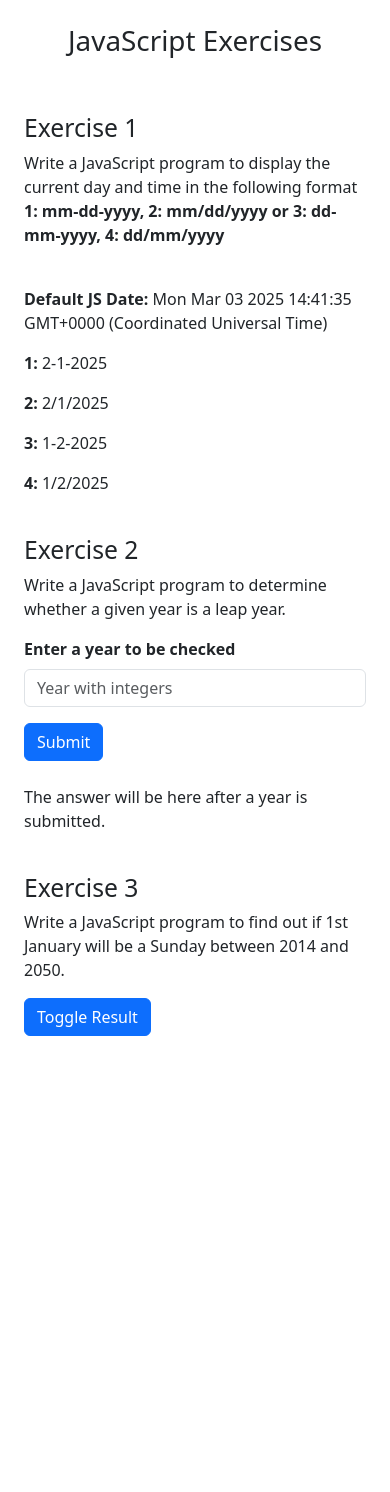
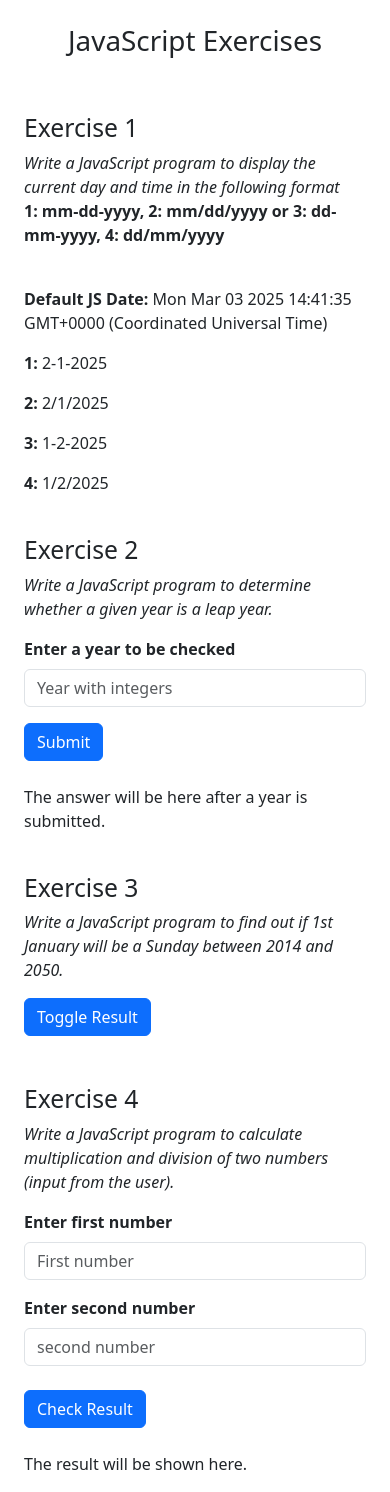
Before and after one commit to Jari1980/JSExercises, a plain HTML site: page index.html in a window 390 px wide. Before the commit the page ends 1060 px from the top, so only its background shows below. Drawn offline with nearby package versions, Linux system fonts and the light colour scheme.

Commit message:
exercise 4 done

```diff
--- a/exercises.js
+++ b/exercises.js
@@ -62,3 +62,22 @@ for(let i = 2014; i < 2025; i++){
         para3.innerHTML += "<li>" + i + " not a Sunday" + "</li>"
     }
 }
+
+
+// Exercise 4
+
+exercise4Form.onsubmit = async (e) => {
+    e.preventDefault();
+
+    let val1 = exercise41.value;
+    let val2 = exercise42.value;
+    if(val2 == 0){
+        p4.innerHTML = "Cant divide by 0".bold();
+    }
+    else{
+        p4.innerHTML = (val1 + " * " + val2 + " = " + val1*val2 + "<br>" + val1 + " / " + val2 + " = " + val1/val2).bold()
+    }
+
+    document.getElementById("exercise4Form").reset()
+
+}
--- a/index.html
+++ b/index.html
@@ -25,7 +25,7 @@
     <div class="container">
         <div class="container">
             <h2>Exercise 1</h2>
-            <p>Write a JavaScript program to display the current day and time in the following format
+            <p><i>Write a JavaScript program to display the current day and time in the following format</i>
                 <br>
                 <b>1: mm-dd-yyyy, 2: mm/dd/yyyy or 3: dd-mm-yyyy, 4: dd/mm/yyyy</b>
             </p>
@@ -39,7 +39,7 @@
         <br>
         <div class="container">
             <h2>Exercise 2</h2>
-            <p>Write a JavaScript program to determine whether a given year is a leap year.</p>
+            <p><i>Write a JavaScript program to determine whether a given year is a leap year.</i></p>
             <form id="exercise2Form">
                 <div class="mb-3">
                   <label for="exercise2" class="form-label"><b>Enter a year to be checked</b></label>
@@ -53,13 +53,34 @@
         <br>
         <div class="container">
             <h2>Exercise 3</h2>
-            <p>Write a JavaScript program to find out if 1st January will be a Sunday between
-                2014 and 2050.</p>
+            <p><i>Write a JavaScript program to find out if 1st January will be a Sunday between
+                2014 and 2050.</i></p>
             <button class="btn btn-primary" onclick="exercise3()">Toggle Result</button>
             <br>
             <br>
             <p id="p3" style="display: none;"></p>
         </div>
+        <br>
+        <div class="container">
+            <h2>Exercise 4</h2>
+            <p><i>Write a JavaScript program to calculate multiplication and division of two numbers (input from the user).</i></p>
+            <form id="exercise4Form">
+                <div class="row g-3">
+                    <div class="col-md-6">
+                        <label for="exercise41" class="form-label"><b>Enter first number</b></label>
+                  <input type="number" class="form-control" id="exercise41" placeholder="First number">
+                    </div>
+                    <div class="col-md-6">
+                        <label for="exercise42" class="form-label"><b>Enter second number</b></label>
+                  <input type="number" class="form-control" id="exercise42" placeholder="second number">
+                    </div>
+                </div>
+                <br>
+                <button class="btn btn-primary" type="submit">Check Result</button>
+              </form>
+              <br>
+              <p id="p4">The result will be shown here.</p>
+        </div>
     </div>
     <script src="exercises.js"></script>
 </body>
```
